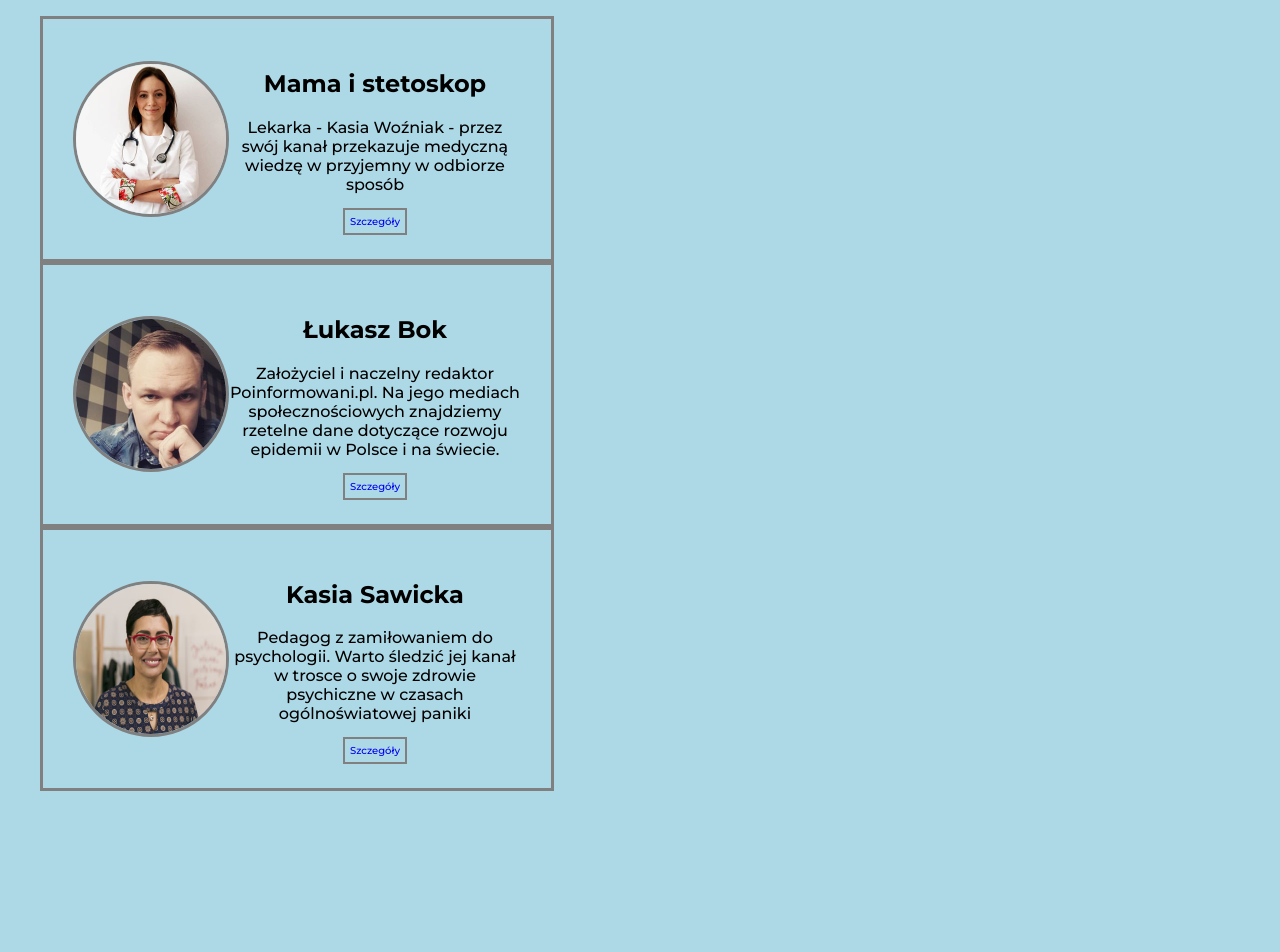
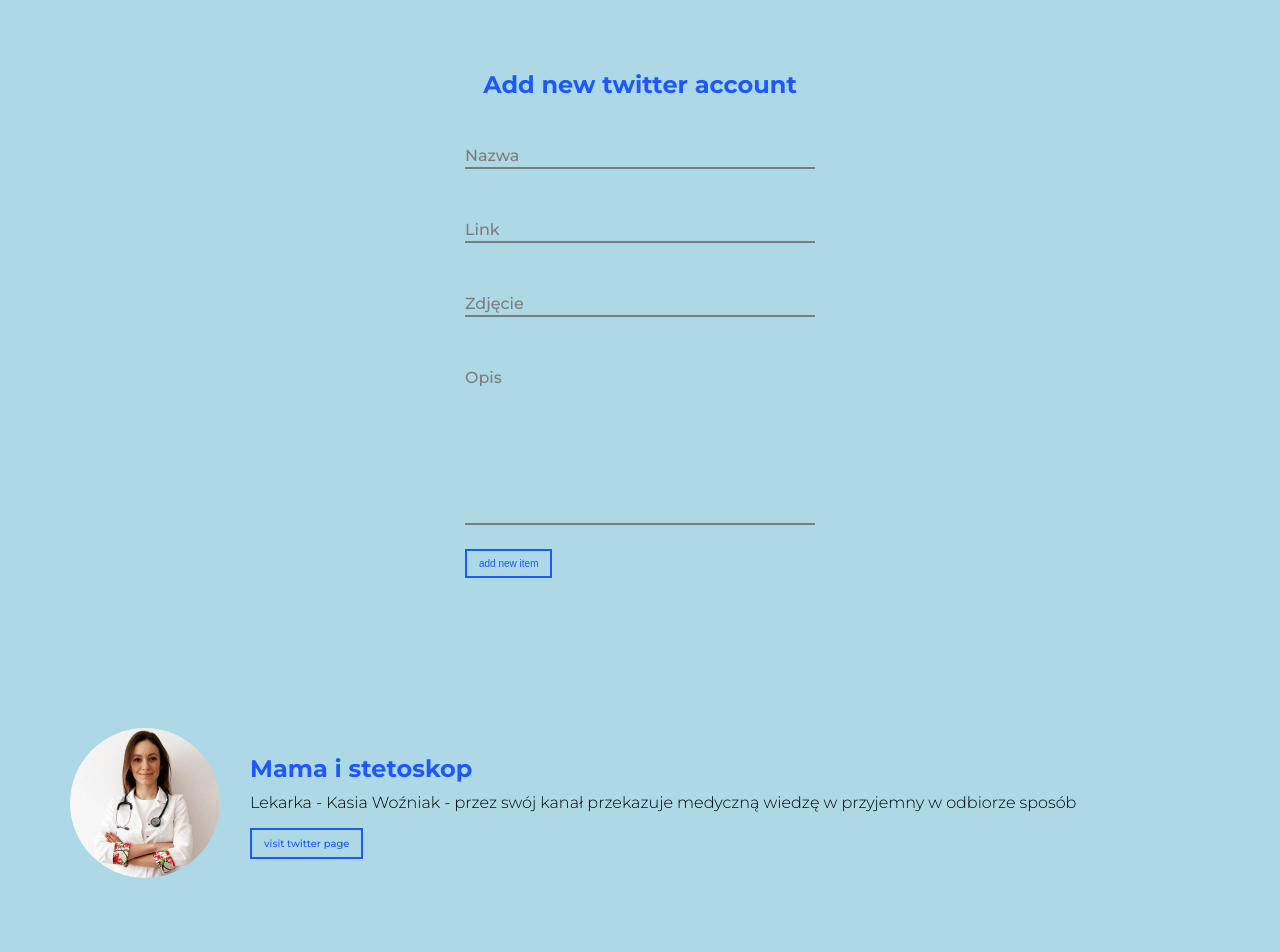
Before and after one commit to Anna-Jasica/Coronavirus, a React (Create React App) app in the folder react-test-create-react-app/: page / in a window 1280 px wide. Shown: the top 952 px of the page. Before the commit the page ends 807 px from the top, so only its background shows below. Built offline with nearby package versions, Linux system fonts and the light colour scheme.

Commit message:
create form, input component, refactoring

```diff
--- a/react-test-create-react-app/package.json
+++ b/react-test-create-react-app/package.json
@@ -6,6 +6,7 @@
     "@testing-library/jest-dom": "^4.2.4",
     "@testing-library/react": "^9.3.2",
     "@testing-library/user-event": "^7.1.2",
+    "node-sass": "^4.13.1",
     "react": "^16.13.1",
     "react-dom": "^16.13.1",
     "react-scripts": "3.4.1"
--- a/react-test-create-react-app/src/App.js
+++ b/react-test-create-react-app/src/App.js
@@ -4,6 +4,7 @@ import ListWrapper from "../src/components/ListWrapper/ListWrapper";
 import mamaIStetoskopImage from "../src/assets/images/mamaistetoskop.jpg";
 import lukaszBokImage from "../src/assets/images/lukaszbok.jpg";
 import kasiaSawickaImage from "../src/assets/images/kasiasawicka.jpg";
+import Form from "../src/components/Form/Form";
 
 const initialStateItems = [
     {
@@ -34,9 +35,27 @@ class App extends React.Component {
         items: [...initialStateItems],
     };
 
+    addItem = (e) => {
+        e.preventDefault();
+
+        const newItem = {
+            name: e.target[0].value,
+            link: e.target[1].value,
+            image: e.target[2].value,
+            description: e.target[3].value,
+        };
+
+        this.setState((prevState) => ({
+            items: [...this.state.items, newItem],
+        }));
+
+        e.target.reset();
+    };
+
     render() {
         return (
             <div>
+                <Form submitFn={this.addItem} />
                 <ListWrapper items={this.state.items} />
             </div>
         );
--- /dev/null
+++ b/react-test-create-react-app/src/components/Form/Form.js
@@ -0,0 +1,18 @@
+import React from "react";
+import styles from "./Form.module.scss";
+import Input from "../input/Input";
+
+const Form = ({ submitFn }) => (
+    <div className={styles.wrapper}>
+        <h2>Add new twitter account</h2>
+        <form autoComplete="off" className={styles.form} onSubmit={submitFn}>
+            <Input name="name" label="Nazwa" maxLength={30} />
+            <Input name="link" label="Link" />
+            <Input name="image" label="Zdjęcie" />
+            <Input tag="textarea" name="Description" label="Opis" />
+            <button className={styles.button}>add new item</button>
+        </form>
+    </div>
+);
+
+export default Form;
--- /dev/null
+++ b/react-test-create-react-app/src/components/Form/Form.module.scss
@@ -0,0 +1,31 @@
+.wrapper {
+    width: 50%;
+    margin: 50px auto 100px;
+    display: flex;
+    flex-direction: column;
+    align-items: center;
+
+    h2 {
+        color: #1e58ff;
+    }
+}
+
+
+.form {
+    width: 100%;
+    max-width: 350px;
+    display: flex;
+    flex-direction: column;
+    justify-content: center;
+    align-items: flex-start;
+}
+
+.button {
+    font-size: 10px;
+    text-decoration: none;
+    padding: 7px 12px;
+    font-weight: 500;
+    background: none;
+    border: 2px solid #1e58ff;
+    color: #1e58ff;
+}
--- a/react-test-create-react-app/src/components/ListWrapper/ListItem/ListItem.css
+++ /dev/null
@@ -1,40 +0,0 @@
-.listItem__wrapper {
-    list-style: none;
-    padding: 30px;
-    margin: 0;
-    width: 35vw;
-    text-align: center;
-    border: 3px solid grey;
-    align-items: center;
-    display: flex;
-    flex-direction: row;
-}
-
-.listItem__image {
-    width: 150px;
-    height: 150px;
-    border-radius: 50%;
-    border: 3px solid grey;
-    justify-self: center;
-}
-
-.listItem__name {
-    font-weight: 700;
-    justify-self: center;
-
-}
-
-.listItem__description {
-    font-weight: 500;
-    justify-self: center;
-
-}
-
-.listItem__button {
-    padding: 5px;
-    font-weight: 500;
-    background: none;
-    border: 2px solid grey;
-    font-size: 10px;
-    text-decoration: none;
-}
--- a/react-test-create-react-app/src/components/ListWrapper/ListItem/ListItem.js
+++ b/react-test-create-react-app/src/components/ListWrapper/ListItem/ListItem.js
@@ -1,29 +1,43 @@
 import React from "react";
-import "./ListItem.css";
 import PropTypes from "prop-types";
+import styles from "./ListItem.module.scss";
 
-const ListItem = ({ image, name, description, link }) => (
-    <li className="listItem__wrapper">
-        <img src={image} className="listItem__image" alt={name} />
-        <div>
-            <h2 className="listItem__name">{name}</h2>
-            <p className="listItem__description">{description}</p>
-            <a href={link} className="listItem__button">
-                Szczegóły
-            </a>
-        </div>
-    </li>
-);
+const ListItem = ({ image, name, description, twitterLink }) => {
+    const ImageTag = image ? "img" : "div";
+
+    return (
+        <li className={styles.wrapper}>
+            <ImageTag
+                src={image}
+                className={image ? styles.image : styles.imageNone}
+                alt={name}
+            />
+            <div>
+                <h2 className={styles.name}>{name}</h2>
+                <p className={styles.description}>{description}</p>
+                <a
+                    href={twitterLink}
+                    target="_blank"
+                    className={styles.button}
+                    rel="noopener noreferrer"
+                >
+                    visit twitter page
+                </a>
+            </div>
+        </li>
+    );
+};
 
 ListItem.propTypes = {
-    image: PropTypes.string.isRequired,
+    image: PropTypes.string,
     name: PropTypes.string.isRequired,
     description: PropTypes.string,
-    link: PropTypes.string.isRequired
+    twitterLink: PropTypes.string.isRequired,
 };
 
 ListItem.defaultProps = {
-    description: "Źródła godne polecenia!"
+    image: null,
+    description: "One of the React creators",
 };
 
 export default ListItem;
--- /dev/null
+++ b/react-test-create-react-app/src/components/ListWrapper/ListItem/ListItem.module.scss
@@ -0,0 +1,54 @@
+@keyframes appear {
+    0% {
+        opacity: 0;
+        top: 35px;
+    }
+
+    100% {
+        opacity: 1;
+        top: 0;
+    }
+}
+
+.wrapper {
+    list-style: none;
+    padding: 50px 30px;
+    display: flex;
+    align-items: center;
+    position: relative;
+    animation: appear 0.5s ease;
+}
+
+.image {
+    flex-shrink: 0;
+    margin-right: 30px;
+    width: 150px;
+    height: 150px;
+    border-radius: 50%;
+}
+
+.imageNone {
+    @extend .image;
+    background: grey;
+}
+
+.name {
+    margin: 0;
+    color: #1e58ff;
+    font-weight: 700;
+}
+
+.description {
+    margin: 10px 0 20px;
+    font-weight: 300;
+}
+
+.button {
+    font-size: 10px;
+    text-decoration: none;
+    padding: 7px 12px;
+    font-weight: 500;
+    background: none;
+    border: 2px solid #1e58ff;
+    color: #1e58ff;
+}
--- a/react-test-create-react-app/src/components/ListWrapper/ListWrapper.css
+++ /dev/null
@@ -1,6 +0,0 @@
-.listWrapper__wrapper {
-    margin-left: 0;
-    display: flex;
-    justify-content: space-between;
-    flex-direction: column;
-}
--- a/react-test-create-react-app/src/components/ListWrapper/ListWrapper.js
+++ b/react-test-create-react-app/src/components/ListWrapper/ListWrapper.js
@@ -1,9 +1,9 @@
 import React from "react";
-import ListItem from "../ListWrapper/ListItem/ListItem";
-import "./ListWrapper.css";
+import ListItem from "./ListItem/ListItem";
+import styles from "./ListWrapper.module.scss";
 
 const ListWrapper = (props) => (
-    <ul className="listWrapper__wrapper">
+    <ul className={styles.wrapper}>
         {props.items.map((item) => (
             <ListItem key={item.name} {...item} />
         ))}
--- /dev/null
+++ b/react-test-create-react-app/src/components/ListWrapper/ListWrapper.module.scss
@@ -0,0 +1,5 @@
+.wrapper {
+    margin-left: 0;
+    display: grid;
+    grid-row-gap: 15px;
+}
--- /dev/null
+++ b/react-test-create-react-app/src/components/input/Input.js
@@ -0,0 +1,35 @@
+import React from "react";
+import styles from "./Input.module.scss";
+import PropTypes from "prop-types";
+
+const Input = ({ tag: Tag, name, maxLength, label }) => (
+    <div className={styles.formItem}>
+        <Tag
+            className={Tag === "textarea" ? styles.textarea : styles.input}
+            type="text"
+            name={name}
+            id={name}
+            maxLength={maxLength}
+            required
+            placeholder=" "
+        />
+        <label className={styles.label} htmlFor={name}>
+            {label}
+        </label>
+        <div className={styles.formItemBar} />
+    </div>
+);
+
+Input.propTypes = {
+    tag: PropTypes.string,
+    name: PropTypes.string.isRequired,
+    label: PropTypes.string.isRequired,
+    maxLength: PropTypes.number,
+};
+
+Input.defaultProps = {
+    tag: "input",
+    maxLength: 200,
+};
+
+export default Input;
--- /dev/null
+++ b/react-test-create-react-app/src/components/input/Input.module.scss
@@ -0,0 +1,69 @@
+.formItem {
+    width: 100%;
+    margin: 24px 0;
+    position: relative;
+    flex-shrink: 0;
+}
+
+.formItemBar {
+    width: 100%;
+    height: 2px;
+    background: #7d7d7d;
+    transition: 0.1s all;
+}
+
+.label {
+    color: #7d7d7d;
+    position: absolute;
+    top: 3px;
+    left: 0;
+    transition: 0.2s ease-out all;
+    font-size: 16px;
+}
+
+.input,
+.textarea {
+    color: #7d7d7d;
+    font-size: 16px;
+    border: none;
+    line-height: 22px;
+    width: 100%;
+    background: none;
+}
+
+.textarea {
+    resize: none;
+    min-height: 150px;
+}
+
+.input:focus,
+.textarea:focus {
+    outline: none;
+}
+
+.input:focus+.label,
+.textarea:focus+.label {
+    top: -22px;
+    font-size: 13px;
+}
+
+.input:not(:placeholder-shown)+.label,
+.textarea:not(:placeholder-shown)+.label {
+    top: -22px;
+    font-size: 13px;
+}
+
+.input:focus~.formItemBar,
+.textarea:focus~.formItemBar {
+    background: #1e58ff;
+}
+
+.button {
+    font-size: 10px;
+    text-decoration: none;
+    padding: 7px 12px;
+    font-weight: 500;
+    background: none;
+    border: 2px solid #1e58ff;
+    color: #1e58ff;
+}
```
Also changed, not shown: 1 other file (tests, documents, lock files or other folders).
